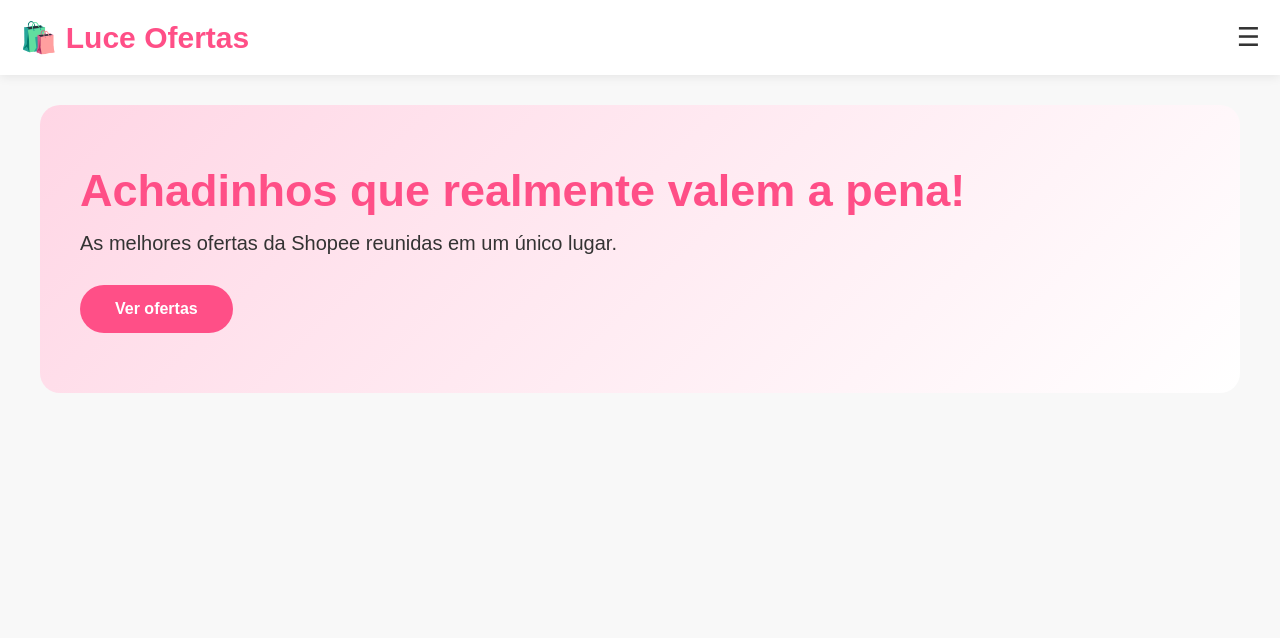
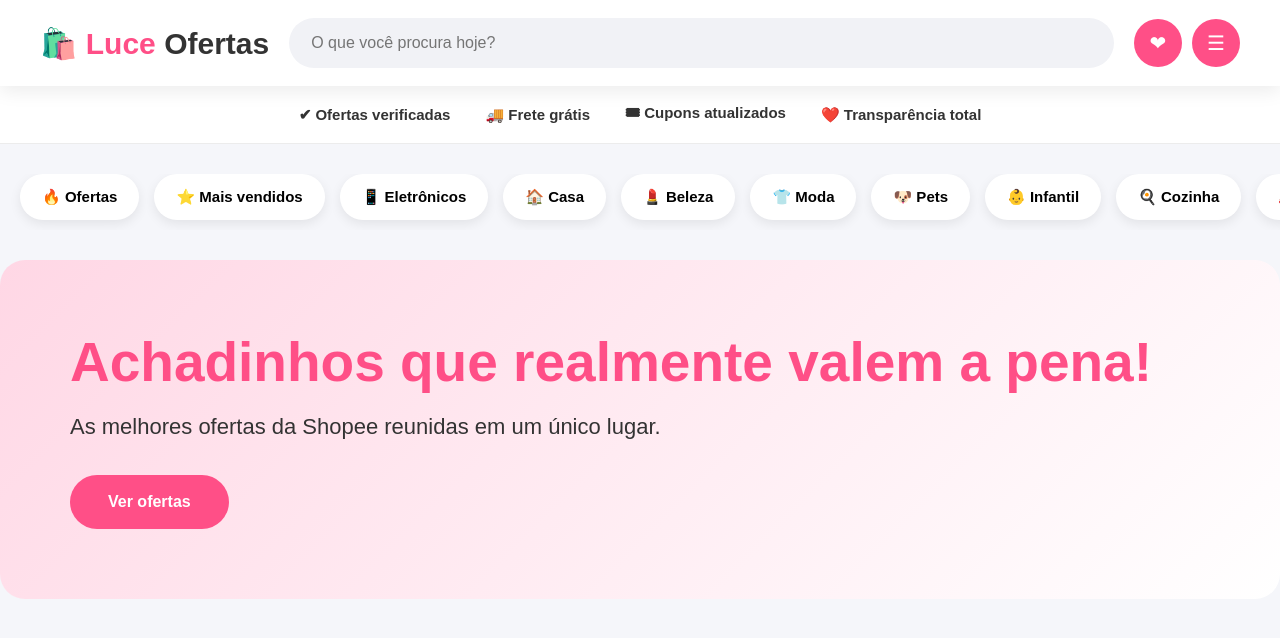
Before and after one commit to luceofertas/luce-ofertas, a plain HTML site: page index.html in a window 1280 px wide. Drawn offline with Linux system fonts and the light colour scheme.

Commit message:
luceofertasatualizada

```diff
--- a/index.html
+++ b/index.html
@@ -1,26 +1,69 @@
 <!DOCTYPE html>
 <html lang="pt-BR">
+
 <head>
     <meta charset="UTF-8">
     <meta name="viewport" content="width=device-width, initial-scale=1.0">
     <title>Luce Ofertas</title>
 
-
     <link rel="stylesheet" href="style.css">
 </head>
+
 <body>
+
+    <!-- CABEÇALHO -->
 
     <header>
 
         <div class="logo">
-🛍️ Luce Ofertas
+            🛍️ <span>Luce</span> Ofertas
         </div>
 
-<div class="menu">
-☰
+        <div class="pesquisa">
+            <input type="text" placeholder="O que você procura hoje?">
+        </div>
+
+        <div class="acoes">
+            <button class="favorito">❤</button>
+            <button class="menu">☰</button>
         </div>
 
     </header>
+
+    <!-- BARRA DE INFORMAÇÕES -->
+
+    <section class="informacoes">
+
+        <div>✔ Ofertas verificadas</div>
+
+        <div>🚚 Frete grátis</div>
+
+        <div>🎟 Cupons atualizados</div>
+
+        <div>❤️ Transparência total</div>
+
+    </section>
+
+    <!-- CATEGORIAS -->
+
+    <section class="categorias">
+
+        <button>🔥 Ofertas</button>
+        <button>⭐ Mais vendidos</button>
+        <button>📱 Eletrônicos</button>
+        <button>🏠 Casa</button>
+        <button>💄 Beleza</button>
+        <button>👕 Moda</button>
+        <button>🐶 Pets</button>
+        <button>👶 Infantil</button>
+        <button>🍳 Cozinha</button>
+        <button>🚗 Automotivo</button>
+        <button>🎁 Presentes</button>
+        <button>💚 Promoções</button>
+
+    </section>
+
+    <!-- BANNER -->
 
     <section class="banner">
 
@@ -35,5 +78,7 @@ Ver ofertas
         </a>
 
     </section>
+
 </body>
+
 </html>
--- a/style.css
+++ b/style.css
@@ -1,3 +1,7 @@
+/* ===========================
+   RESET
+=========================== */
+
 *{
     margin:0;
     padding:0;
@@ -5,61 +9,344 @@
 }
 
 body{
-    font-family: Arial, Helvetica, sans-serif;
-    background:#f8f8f8;
+
+    font-family:Arial, Helvetica, sans-serif;
+
+    background:#f5f6fa;
+
     color:#333;
+
 }
 
+
+/* ===========================
+   CABEÇALHO
+=========================== */
+
 header{
+
+    position:sticky;
+    top:0;
+    z-index:999;
+
+    display:flex;
+    align-items:center;
+    justify-content:space-between;
+
+    gap:20px;
+
     background:white;
-    padding:20px;
-    display:flex;
-    justify-content:space-between;
-    align-items:center;
-    box-shadow:0 2px 10px rgba(0,0,0,.08);
+
+    padding:18px 40px;
+
+    box-shadow:0 5px 18px rgba(0,0,0,.08);
+
 }
 
 .logo{
+
     font-size:30px;
+
     font-weight:bold;
-    color:#ff4f87;
+
+    white-space:nowrap;
+
 }
 
-.menu{
-    font-size:26px;
+.logo span{
+
+    color:#ff4f87;
+
+}
+
+.pesquisa{
+
+    flex:1;
+
+}
+
+.pesquisa input{
+
+    width:100%;
+
+    padding:16px 22px;
+
+    border:none;
+
+    border-radius:40px;
+
+    background:#f1f2f6;
+
+    outline:none;
+
+    font-size:16px;
+
+}
+
+.pesquisa input:focus{
+
+    background:white;
+
+    box-shadow:0 0 0 3px #ffd7e5;
+
+}
+
+.acoes{
+
+    display:flex;
+
+    gap:10px;
+
+}
+
+.acoes button{
+
+    width:48px;
+
+    height:48px;
+
+    border:none;
+
+    border-radius:50%;
+
+    background:#ff4f87;
+
+    color:white;
+
     cursor:pointer;
+
+    font-size:20px;
+
+    transition:.3s;
+
+}
+
+.acoes button:hover{
+
+    transform:scale(1.08);
+
+    background:#ff2d6d;
+
+}
+
+
+/* ===========================
+   BARRA INFORMAÇÕES
+=========================== */
+
+.informacoes{
+
+    display:flex;
+
+    justify-content:center;
+
+    flex-wrap:wrap;
+
+    gap:35px;
+
+    padding:16px;
+
+    background:white;
+
+    border-bottom:1px solid #ececec;
+
+    font-size:15px;
+
+    font-weight:600;
+
+}
+
+.informacoes div{
+
+    display:flex;
+
+    align-items:center;
+
+    gap:8px;
+
+}
+
+
+/* ===========================
+   CATEGORIAS
+=========================== */
+
+.categorias{
+
+    max-width:1300px;
+
+    margin:30px auto;
+
+    display:flex;
+
+    gap:15px;
+
+    overflow:auto;
+
+    padding:0 20px 10px;
+
+}
+
+.categorias::-webkit-scrollbar{
+
+    height:8px;
+
+}
+
+.categorias::-webkit-scrollbar-thumb{
+
+    background:#ffd5e4;
+
+    border-radius:50px;
+
+}
+
+.categorias button{
+
+    border:none;
+
+    background:white;
+
+    padding:14px 22px;
+
+    border-radius:40px;
+
+    cursor:pointer;
+
+    white-space:nowrap;
+
+    font-size:15px;
+
+    font-weight:bold;
+
+    box-shadow:0 4px 12px rgba(0,0,0,.08);
+
+    transition:.25s;
+
+}
+
+.categorias button:hover{
+
+    background:#ff4f87;
+
+    color:white;
+
+    transform:translateY(-3px);
+
+}
+
+
+/* ===========================
+   BANNER
+=========================== */
+
+.banner{
+
+    max-width:1300px;
+
+    margin:auto;
+
+    margin-bottom:40px;
+
+    padding:70px;
+
+    border-radius:25px;
+
+    background:linear-gradient(135deg,#ffd7e5,#fff);
+
+}
+
+.banner h1{
+
+    font-size:55px;
+
+    color:#ff4f87;
+
+    margin-bottom:20px;
+
+}
+
+.banner p{
+
+    font-size:22px;
+
+    margin-bottom:35px;
+
+}
+
+.botao{
+
+    display:inline-block;
+
+    background:#ff4f87;
+
+    color:white;
+
+    text-decoration:none;
+
+    padding:18px 38px;
+
+    border-radius:40px;
+
+    font-weight:bold;
+
+    transition:.3s;
+
+}
+
+.botao:hover{
+
+    background:#ff2d6d;
+
+}
+
+
+/* ===========================
+   RESPONSIVO
+=========================== */
+
+@media(max-width:900px){
+
+header{
+
+    flex-wrap:wrap;
+
+    padding:20px;
+
+}
+
+.logo{
+
+    width:100%;
+
+    text-align:center;
+
+}
+
+.pesquisa{
+
+    order:3;
+
+    width:100%;
+
 }
 
 .banner{
-    max-width:1200px;
-    margin:30px auto;
-    background:linear-gradient(135deg,#ffd6e5,#ffffff);
-    border-radius:20px;
-    padding:60px 40px;
+
+    padding:35px;
+
 }
 
 .banner h1{
-    font-size:45px;
-    color:#ff4f87;
+
+    font-size:34px;
+
 }
 
 .banner p{
-    margin-top:15px;
-    font-size:20px;
+
+    font-size:18px;
+
 }
 
-.botao{
-    display:inline-block;
-    margin-top:30px;
-    background:#ff4f87;
-    color:white;
-    text-decoration:none;
-    padding:15px 35px;
-    border-radius:50px;
-    font-weight:bold;
-    transition:.3s;
 }
-
-.botao:hover{
-    background:#ff2d6d;
-}
```
Lines whose indentation alone changed are shown as unchanged.
